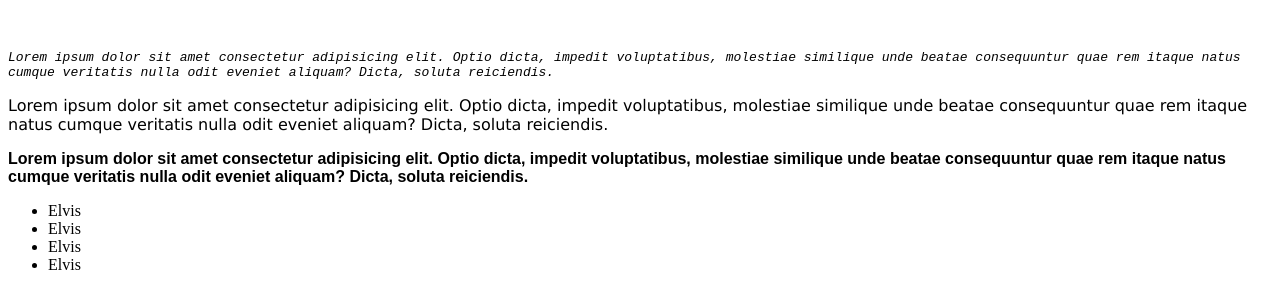
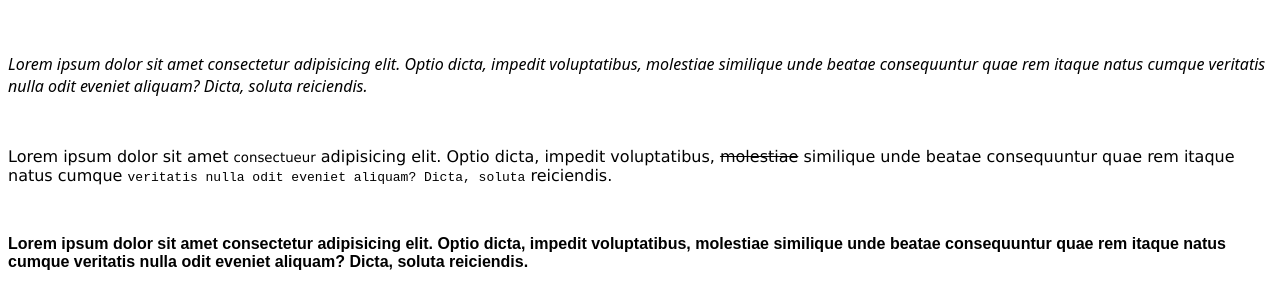
Before and after one commit to kisinja/gomycode-debut, a plain HTML site: page index.html in a window 1280 px wide. Shown: the part 61-345 px from the top of the page. Drawn offline with Linux system fonts and the light colour scheme.

Commit message:
Changes to be committed: 	modified:   index.html

```diff
--- a/index.html
+++ b/index.html
@@ -16,17 +16,19 @@
     <h5>Hello world</h5>
     <h6>Hello world</h6> -->
     <br>
-    <p style="font-family: monospace;"> <i> Lorem ipsum dolor sit amet consectetur adipisicing elit. Optio dicta,
+    <p style="font-family:system-ui, -apple-system, BlinkMacSystemFont, 'Segoe UI', Roboto, Oxygen, Ubuntu, Cantarell, 'Open Sans', 'Helvetica Neue', sans-serif"> <i> Lorem ipsum dolor sit amet consectetur adipisicing elit. Optio dicta,
             impedit voluptatibus, molestiae
             similique
             unde beatae consequuntur quae rem itaque natus cumque veritatis nulla odit eveniet aliquam? Dicta, soluta
             reiciendis. </i>
     </p>
-    <p style="font-family: Verdana, Geneva, Tahoma, sans-serif;">Lorem ipsum dolor sit amet consectetur adipisicing
-        elit. Optio dicta, impedit voluptatibus, molestiae similique
-        unde beatae consequuntur quae rem itaque natus cumque veritatis nulla odit eveniet aliquam? Dicta, soluta
+    <br/>
+    <p style="font-family: Verdana, Geneva, Tahoma, sans-serif;">Lorem ipsum dolor sit amet <small>consectueur</small> adipisicing
+        elit. Optio dicta, impedit voluptatibus, <del>molestiae</del> similique
+        unde beatae consequuntur quae rem itaque natus cumque <code>veritatis nulla odit eveniet aliquam? Dicta, soluta</code>
         reiciendis.
     </p>
+    <br>
     <!-- bold paragraph -->
     <p style="font-family: Arial, Helvetica, sans-serif;">
         <b>Lorem ipsum dolor sit amet consectetur adipisicing elit. Optio dicta, impedit voluptatibus, molestiae
```
